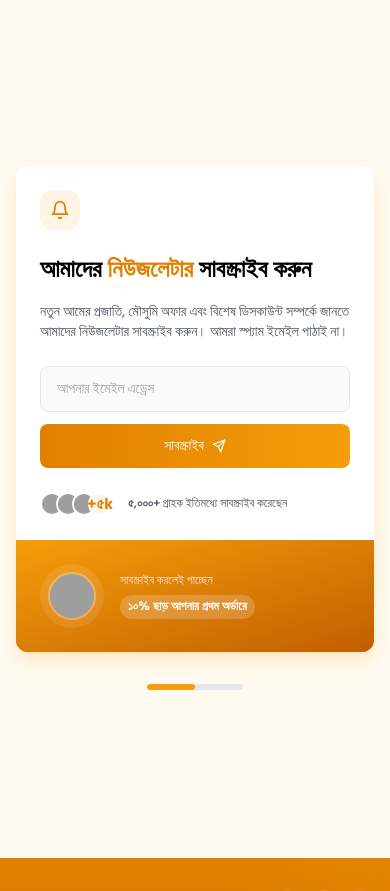
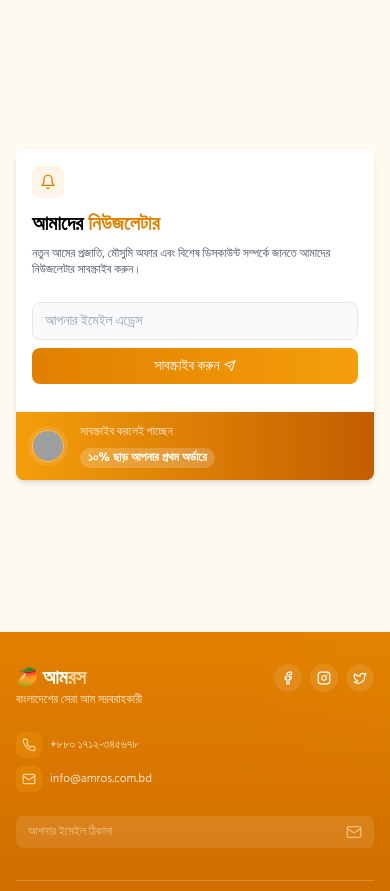
Before and after one commit to aalmamunsikder/aamrash-ecommerce, a React (Vite) app: page / in a window 390 px wide. Shown: the part 8006-8897 px from the top of the page. Built offline with nearby package versions, Linux system fonts and the light colour scheme; grey boxes are pictures that could not be loaded.

Commit message:
Add mobile-optimized version of Newsletter component

```diff
--- a/src/components/Newsletter.tsx
+++ b/src/components/Newsletter.tsx
@@ -1,12 +1,97 @@
 import React from 'react';
 import { Send, Bell } from 'lucide-react';
+
+const MobileNewsletter = () => {
+  // Fallback image in case the main one fails to load
+  const fallbackImage = "https://images.pexels.com/photos/4195527/pexels-photo-4195527.jpeg?auto=compress&cs=tinysrgb&w=1200";
+
+  return (
+    <section className="py-6 relative">
+      <div className="container mx-auto px-4">
+        <div className="bg-white rounded-lg shadow-md overflow-hidden">
+          {/* Newsletter header */}
+          <div className="p-4 pb-3">
+            <div className="w-8 h-8 bg-mango-100 rounded-lg flex items-center justify-center mb-3">
+              <Bell className="w-4 h-4 text-mango-600" />
+            </div>
+
+            <h2 className="text-xl font-bold mb-2">
+              আমাদের <span className="text-mango-600">নিউজলেটার</span>
+            </h2>
+
+            <p className="text-gray-600 text-xs mb-3">
+              নতুন আমের প্রজাতি, মৌসুমি অফার এবং বিশেষ ডিসকাউন্ট সম্পর্কে জানতে আমাদের নিউজলেটার সাবস্ক্রাইব করুন।
+            </p>
+          </div>
+
+          {/* Newsletter form - simplified for mobile */}
+          <div className="px-4 pb-4">
+            <form className="mb-3">
+              <div className="flex flex-col gap-2">
+                <input
+                  type="email"
+                  placeholder="আপনার ইমেইল এড্রেস"
+                  className="w-full px-3 py-2 bg-gray-50 border border-gray-200 rounded-lg text-sm focus:outline-none focus:ring-1 focus:ring-mango-500"
+                />
+
+                <button
+                  type="submit"
+                  className="px-3 py-2 bg-gradient-to-r from-mango-600 to-mango-500 text-white text-sm font-medium rounded-lg flex items-center justify-center gap-1"
+                  aria-label="Subscribe to newsletter"
+                >
+                  <span>সাবস্ক্রাইব করুন</span>
+                  <Send className="w-3 h-3" />
+                </button>
+              </div>
+            </form>
+          </div>
+
+          {/* Discount promo banner */}
+          <div className="relative bg-mango-600 p-3 flex">
+            <div className="absolute inset-0 bg-gradient-to-r from-mango-500 to-mango-700"></div>
+
+            <div className="relative z-10 flex items-center w-full">
+              <div className="w-10 h-10 rounded-full bg-white/10 backdrop-blur-sm p-1 mr-3 flex-shrink-0">
+                <div className="w-full h-full rounded-full overflow-hidden border border-white/30">
+                  <img
+                    src="https://images.pexels.com/photos/6157012/pexels-photo-6157012.jpeg?auto=compress&cs=tinysrgb&w=1200"
+                    alt="Mango Newsletter"
+                    className="w-full h-full object-cover"
+                    onError={(e) => {
+                      e.currentTarget.src = fallbackImage;
+                    }}
+                    loading="lazy"
+                  />
+                </div>
+              </div>
+
+              <div className="text-white">
+                <p className="text-white/80 text-xs mb-1">সাবস্ক্রাইব করলেই পাচ্ছেন</p>
+                <div className="bg-white/20 backdrop-blur-sm rounded-full px-2 py-0.5 inline-block text-xs font-bold">
+                  ১০% ছাড় আপনার প্রথম অর্ডারে
+                </div>
+              </div>
+            </div>
+          </div>
+        </div>
+      </div>
+    </section>
+  );
+};
 
 const Newsletter = () => {
   // Fallback image in case the main one fails to load
   const fallbackImage = "https://images.pexels.com/photos/4195527/pexels-photo-4195527.jpeg?auto=compress&cs=tinysrgb&w=1200";
 
   return (
-    <section className="py-10 md:py-16 relative">
+    <>
+      {/* Mobile newsletter - shown only on mobile screens */}
+      <div className="md:hidden">
+        <MobileNewsletter />
+      </div>
+
+      {/* Desktop newsletter - hidden on mobile, visible on medium and larger screens */}
+      <section className="hidden md:block py-10 md:py-16 relative">
         <div className="container mx-auto px-4">
           <div className="max-w-5xl mx-auto bg-white rounded-xl md:rounded-3xl shadow-mango-lg overflow-hidden">
             <div className="grid grid-cols-1 md:grid-cols-2">
@@ -81,8 +166,8 @@ const Newsletter = () => {
                 </div>
               </div>
 
-            {/* Right image - hidden on mobile, visible on larger screens */}
-            <div className="relative bg-mango-600 hidden md:block">
+              {/* Right image */}
+              <div className="relative bg-mango-600">
                 <div className="absolute inset-0 bg-gradient-to-br from-mango-500 to-mango-700"></div>
 
                 <div className="absolute inset-0 opacity-20">
@@ -116,34 +201,6 @@ const Newsletter = () => {
                   </div>
                 </div>
               </div>
-
-            {/* Mobile version of the right side - only visible on mobile */}
-            <div className="relative bg-mango-600 p-6 flex md:hidden">
-              <div className="absolute inset-0 bg-gradient-to-br from-mango-500 to-mango-700"></div>
-
-              <div className="relative z-10 flex items-center w-full">
-                <div className="w-16 h-16 rounded-full bg-white/10 backdrop-blur-sm p-2 mr-4">
-                  <div className="w-full h-full rounded-full overflow-hidden border-2 border-white/30">
-                    <img
-                      src="https://images.pexels.com/photos/6157012/pexels-photo-6157012.jpeg?auto=compress&cs=tinysrgb&w=1200"
-                      alt="Mango Newsletter"
-                      className="w-full h-full object-cover"
-                      onError={(e) => {
-                        e.currentTarget.src = fallbackImage;
-                      }}
-                      loading="lazy"
-                    />
-                  </div>
-                </div>
-
-                <div className="text-white flex-1">
-                  <p className="text-white/80 text-xs mb-1">সাবস্ক্রাইব করলেই পাচ্ছেন</p>
-                  <div className="bg-white/20 backdrop-blur-sm rounded-full px-2 py-1 inline-block text-xs font-bold">
-                    ১০% ছাড় আপনার প্রথম অর্ডারে
-                  </div>
-                </div>
-              </div>
-            </div>
             </div>
           </div>
 
@@ -155,6 +212,7 @@ const Newsletter = () => {
           </div>
         </div>
       </section>
+    </>
   );
 };
 
```
Lines whose indentation alone changed are shown as unchanged.
